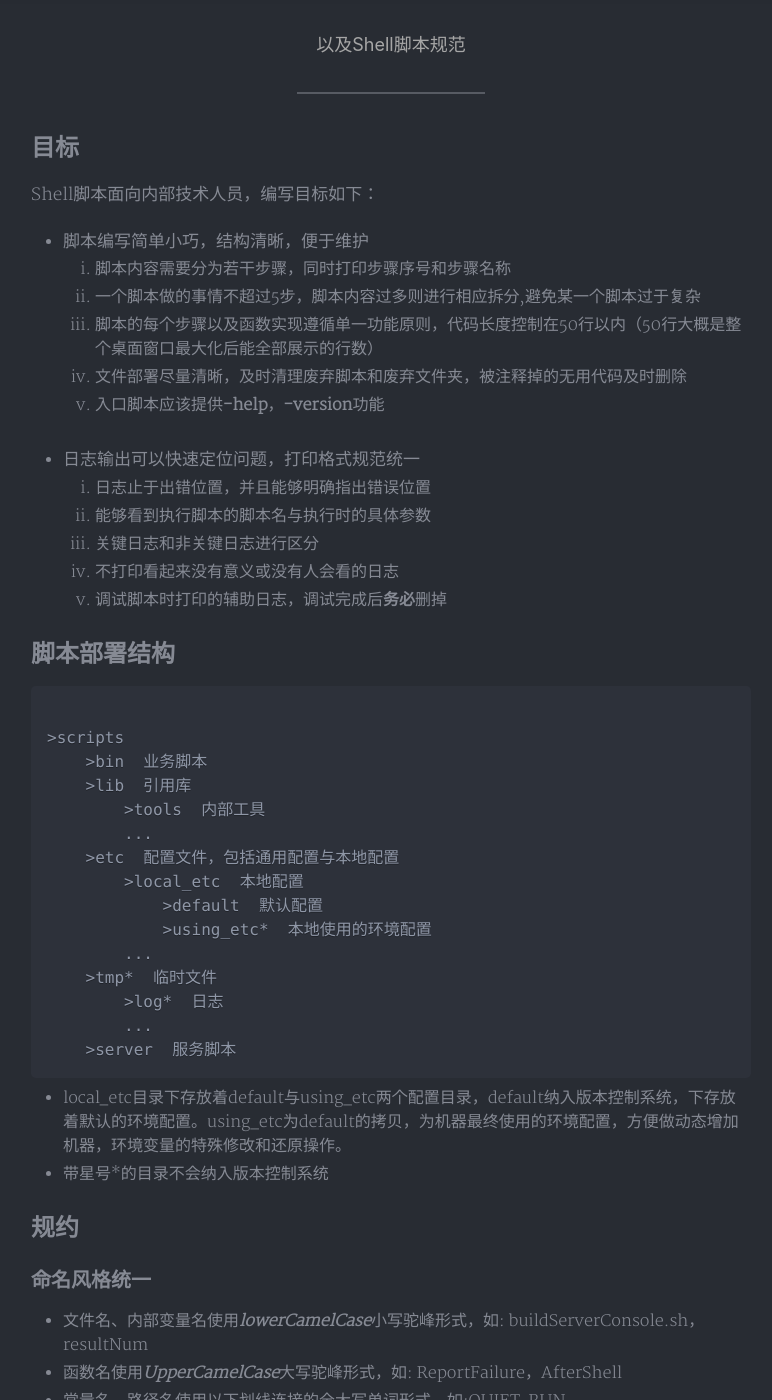
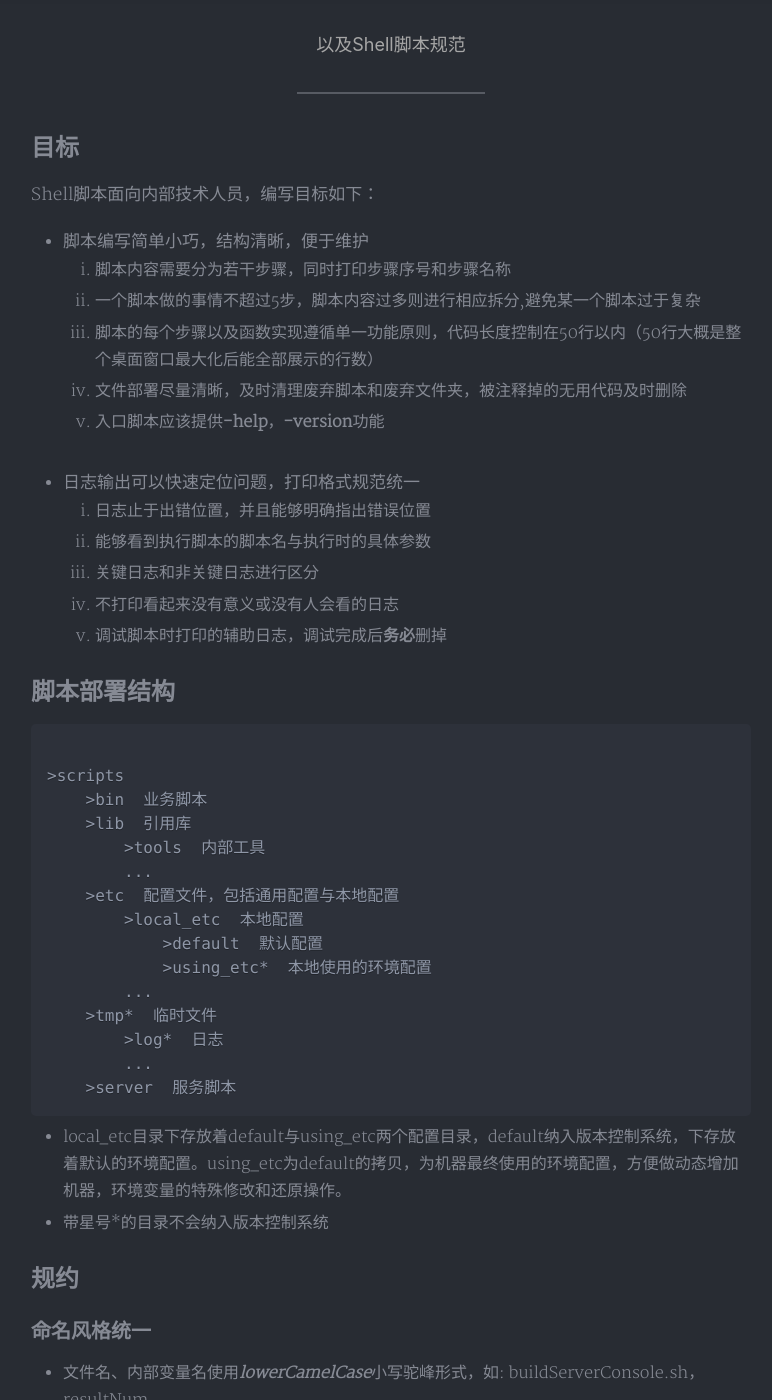
Before and after one commit to 7ippo/7ippo.github.io, a Jekyll site: the page built from _posts/2018-09-28-Log-for-Shell.md, in a window 1280 px wide and 1400 px high, scrolled down 504 px. Shown: the whole window, without its empty margins (249-1021 px from the left). Built offline with Jekyll 4.4.1, drawn with Linux system fonts in a browser that asks for light colours; nearby versions of some CDN libraries; formulas are drawn with MathJax 3; comment, search, counter and statistics services are not loaded; a style sheet for code colours, icons or effects is not loaded.

Commit message:
try to fixed css to fit mobile client

```diff
--- a/assets/css/github-markdown.css
+++ b/assets/css/github-markdown.css
@@ -327,6 +327,11 @@
   margin: 0;
 }
 
+.markdown-body blockquote p{
+  font-size: 15px;
+  line-height: 1.8;
+}
+
 .markdown-body ul {
   list-style: disc;
 }
@@ -339,6 +344,7 @@
   padding-left: 0;
   margin-top: 0;
   margin-bottom: 0;
+  line-height: 1.7;
 }
 
 .markdown-body ol ol,
```
Also changed, not shown: 2 other files.
